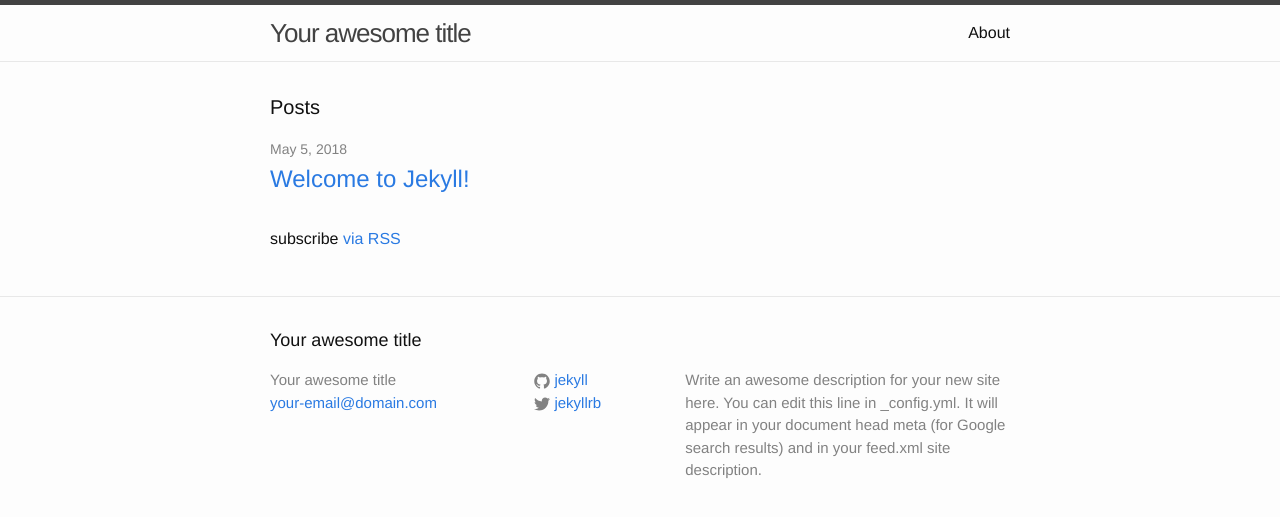
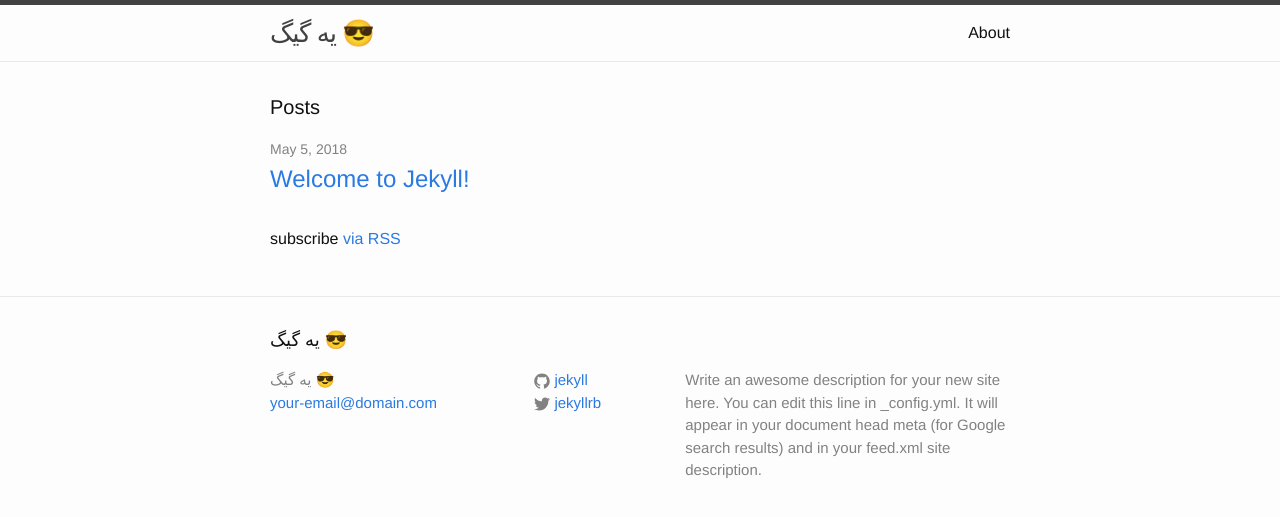
Before and after one commit to rashid2003/jekyllblog, a Jekyll site: the page built from index.html, in a window 1280 px wide. Shown: the top 517 px of the page. Built offline with Jekyll 4.4.1, drawn with Linux system fonts in a browser that asks for light colours.

Commit message:
Update _config.yml

```diff
--- a/_config.yml
+++ b/_config.yml
@@ -6,7 +6,7 @@
 # 'jekyll serve'. If you change this file, please restart the server process.
 
 # Site settings
-title: Your awesome title
+title: یه گیگ 😎
 email: your-email@domain.com
 description: > # this means to ignore newlines until "baseurl:"
   Write an awesome description for your new site here. You can edit this
```
